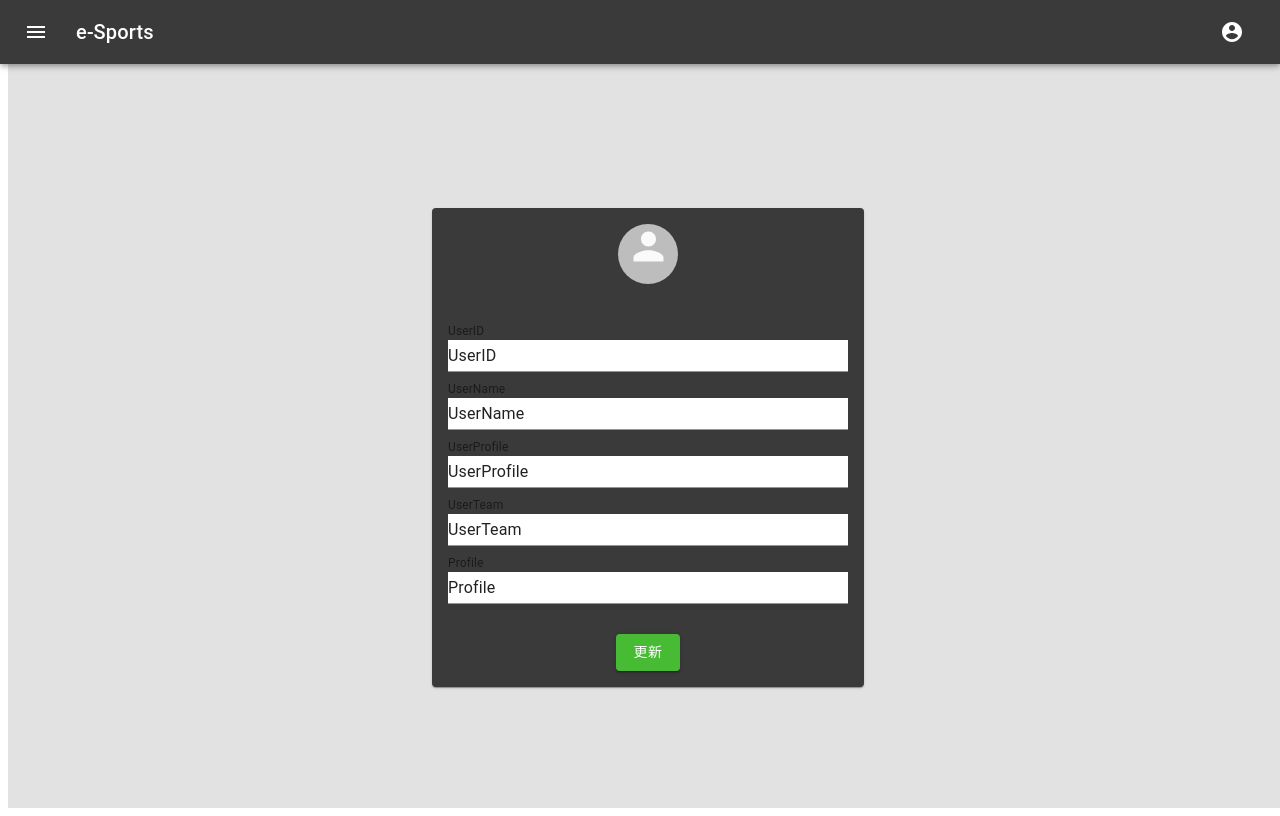
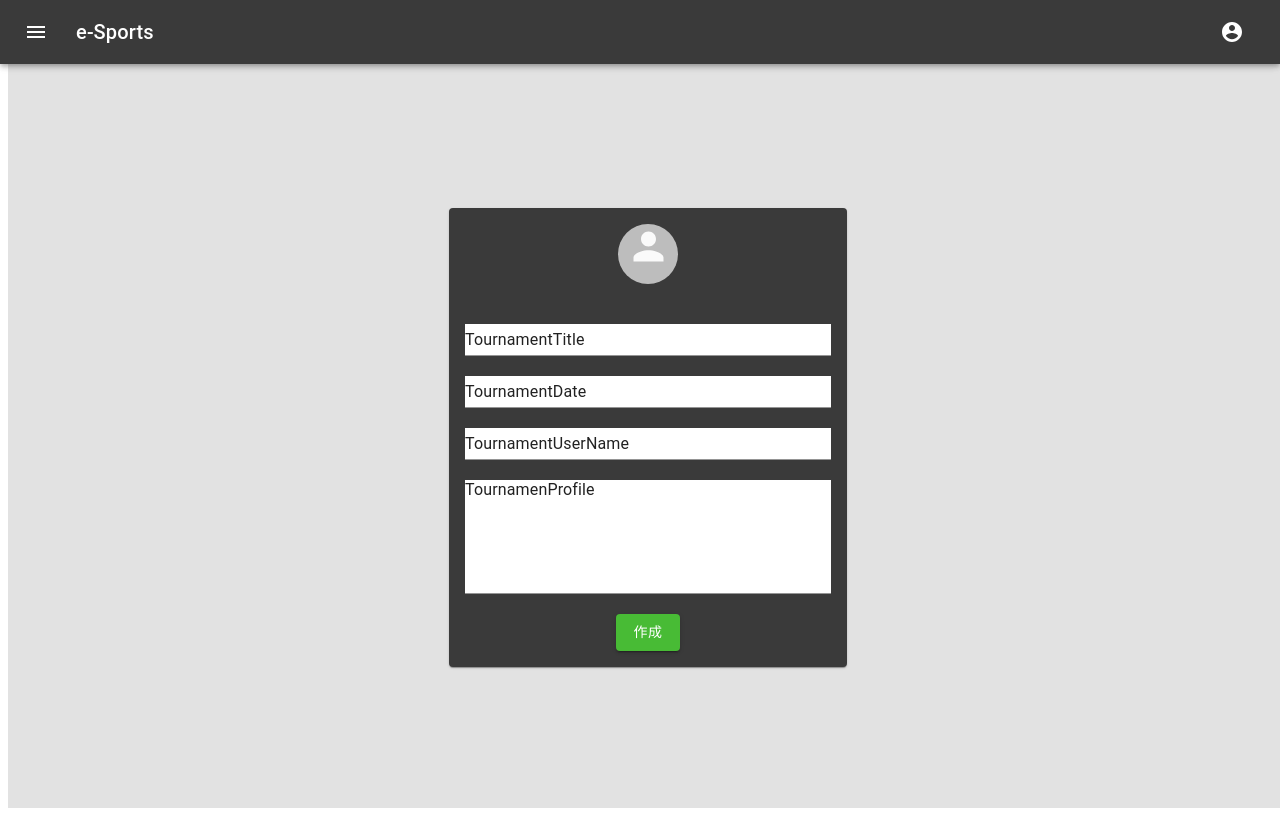
Before and after one commit to toliner/2222-hackathon, a React (Create React App) app in the folder frontend/: page /create-tournament in a window 1280 px wide. Built offline with nearby package versions, Linux system fonts and the light colour scheme.

Commit message:
create-tournament coding

```diff
--- a/frontend/src/components/pages/create-tournament.tsx
+++ b/frontend/src/components/pages/create-tournament.tsx
@@ -20,7 +20,7 @@ const useStyles = makeStyles((theme: Theme) =>
     paper: {
       padding: theme.spacing(2),
       margin: "auto",
-      maxWidth: 400,
+      maxWidth: 366,
       top: 200,
       position: "relative",
       backgroundColor: "rgba(58, 58, 58, 1)",
@@ -43,15 +43,14 @@ const useStyles = makeStyles((theme: Theme) =>
         backgroundColor: "white"
       },
       width: "100%",
-      marginBottom: 10,
+      marginBottom: 20,
       padding: 0
     },
     form: {
       display: "grid"
     },
     btn: {
-      textAlign: "center",
-      marginTop: 20
+      textAlign: "center"
     },
     btnColor: {
       backgroundColor: "#48BB35",
@@ -75,36 +74,27 @@ export const CreateTournament: React.FC = () => {
               <Grid item xs>
                 <form noValidate className={classes.form}>
                   <TextField
-                    label="UserID"
-                    defaultValue="UserID"
+                    defaultValue="TournamentTitle"
                     InputProps={{
                       className: classes.input
                     }}
                   />
                   <TextField
-                    label="UserName"
-                    defaultValue="UserName"
+                    defaultValue="TournamentDate"
                     InputProps={{
                       className: classes.input
                     }}
                   />
                   <TextField
-                    label="UserProfile"
-                    defaultValue="UserProfile"
+                    defaultValue="TournamentUserName"
                     InputProps={{
                       className: classes.input
                     }}
                   />
                   <TextField
-                    label="UserTeam"
-                    defaultValue="UserTeam"
-                    InputProps={{
-                      className: classes.input
-                    }}
-                  />
-                  <TextField
-                    label="Profile"
-                    defaultValue="Profile"
+                    defaultValue="TournamenProfile"
+                    multiline
+                    rows="6"
                     InputProps={{
                       className: classes.input
                     }}
@@ -113,7 +103,7 @@ export const CreateTournament: React.FC = () => {
               </Grid>
               <Typography className={classes.btn}>
                 <Button variant="contained" className={classes.btnColor}>
-                  更新
+                  作成
                 </Button>
               </Typography>
             </Grid>
```
